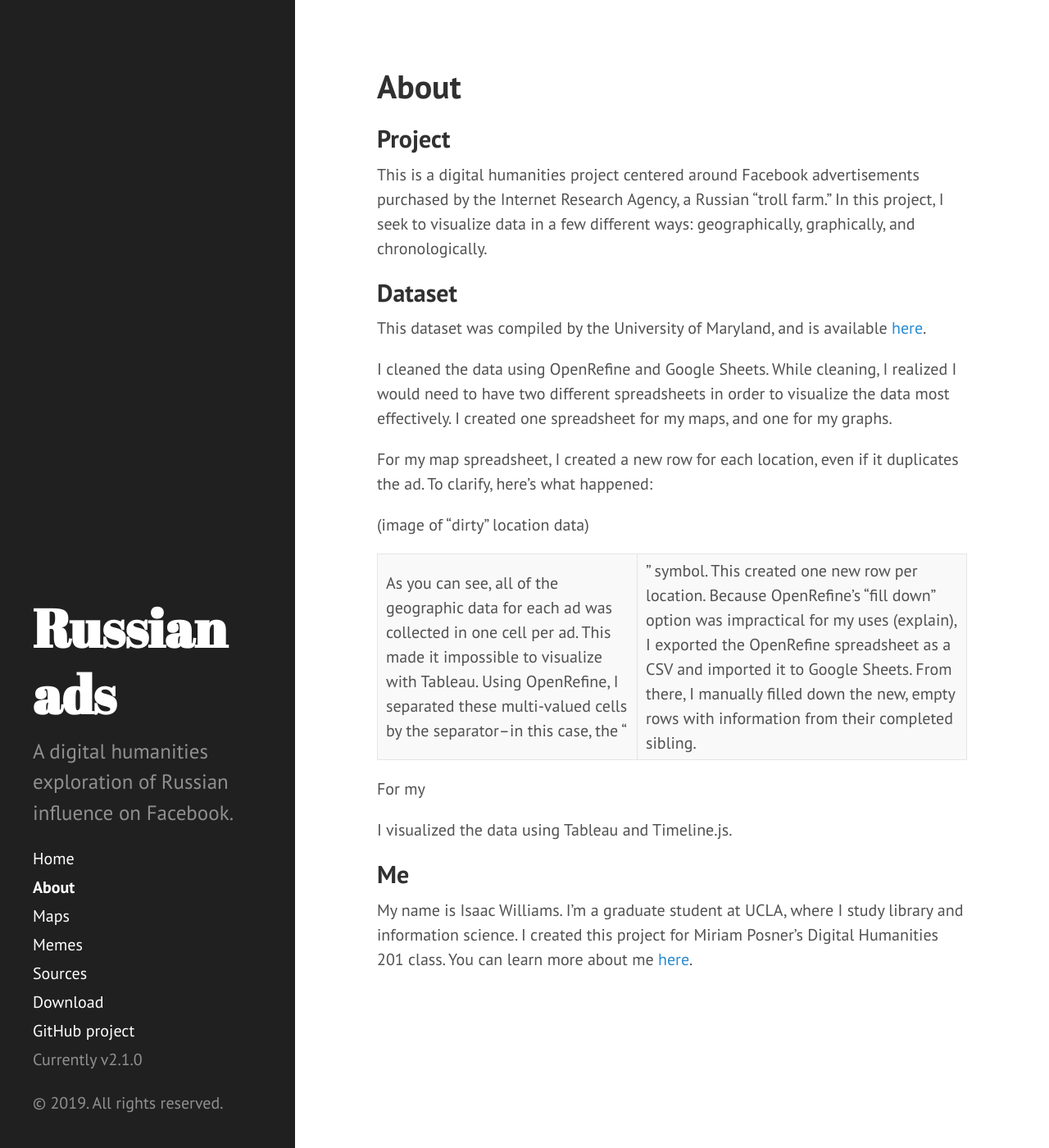
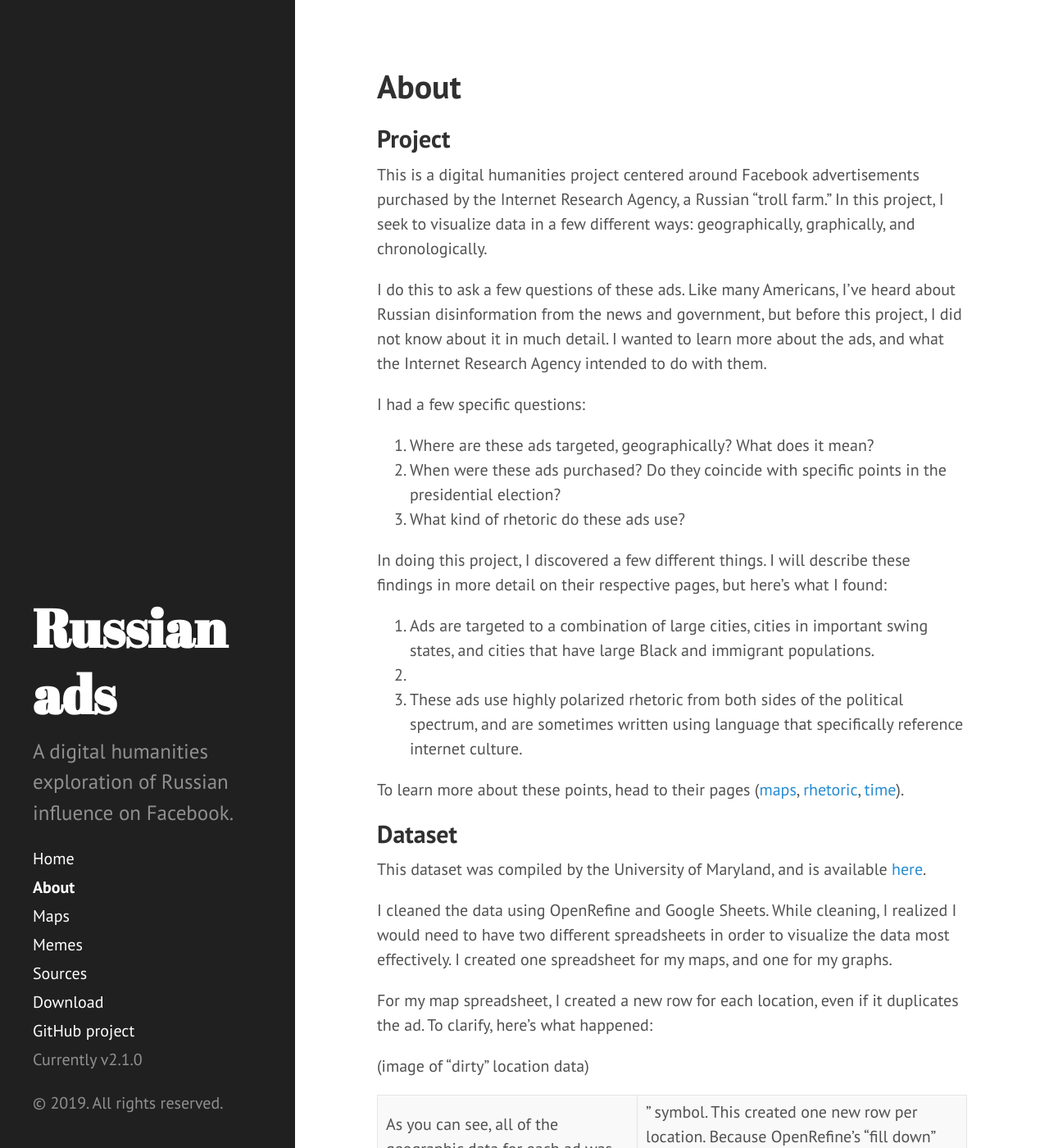
Before and after one commit to isawil/russian-ads, a Jekyll site: the page built from about.md, in a window 1280 px wide and 1400 px high. Shown: the whole window at 82% size. Built offline with Jekyll 4.4.1, drawn with Linux system fonts in a browser that asks for light colours.

Commit message:
Update about.md

```diff
--- a/about.md
+++ b/about.md
@@ -6,6 +6,22 @@ title: About
 ## Project
 
 This is a digital humanities project centered around Facebook advertisements purchased by the Internet Research Agency, a Russian "troll farm." In this project, I seek to visualize data in a few different ways: geographically, graphically, and chronologically.
+
+I do this to ask a few questions of these ads. Like many Americans, I've heard about Russian disinformation from the news and government, but before this project, I did not know about it in much detail. I wanted to learn more about the ads, and what the Internet Research Agency intended to do with them.
+
+I had a few specific questions:
+
+1. Where are these ads targeted, geographically? What does it mean?
+2. When were these ads purchased? Do they coincide with specific points in the presidential election?
+3. What kind of rhetoric do these ads use?
+
+In doing this project, I discovered a few different things. I will describe these findings in more detail on their respective pages, but here's what I found:
+
+1. Ads are targeted to a combination of large cities, cities in important swing states, and cities that have large Black and immigrant populations.
+2.
+3. These ads use highly polarized rhetoric from both sides of the political spectrum, and are sometimes written using language that specifically reference internet culture.
+
+To learn more about these points, head to their pages ([maps](https://isawil.github.io/russian-ads/maps), [rhetoric](https://isawil.github.io/russian-ads/memes), [time](https://isawil.github.io/russian-ads/time)).
 
 ## Dataset
 
```
